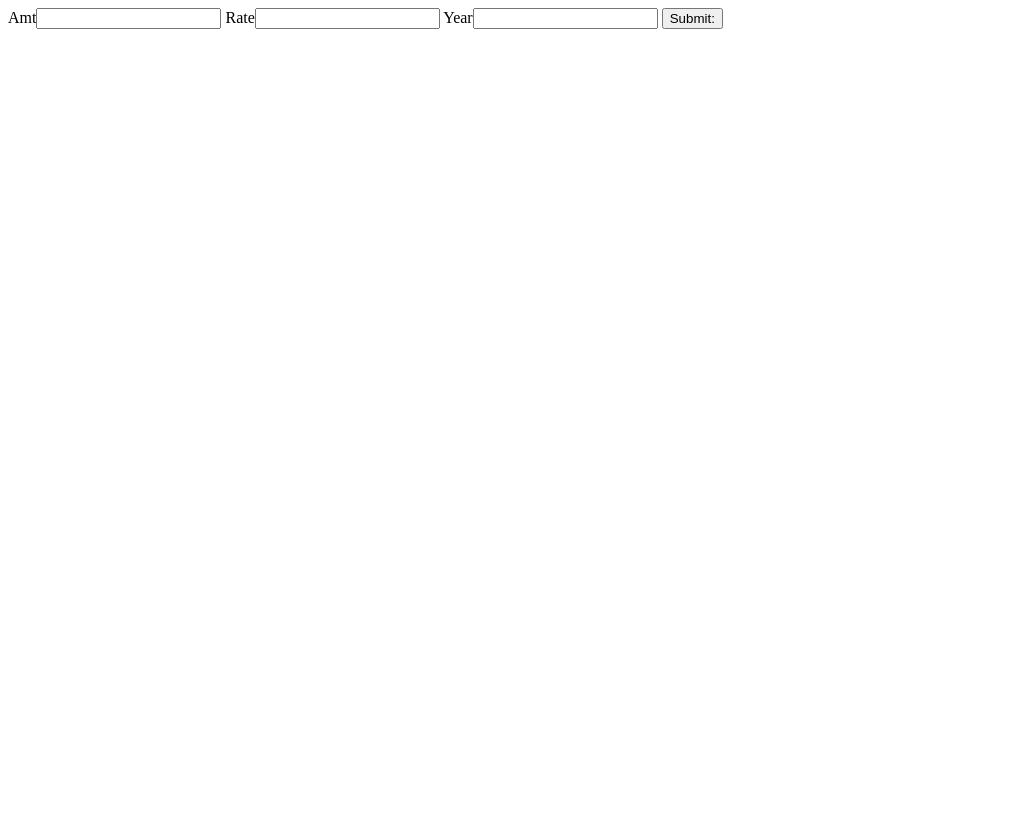
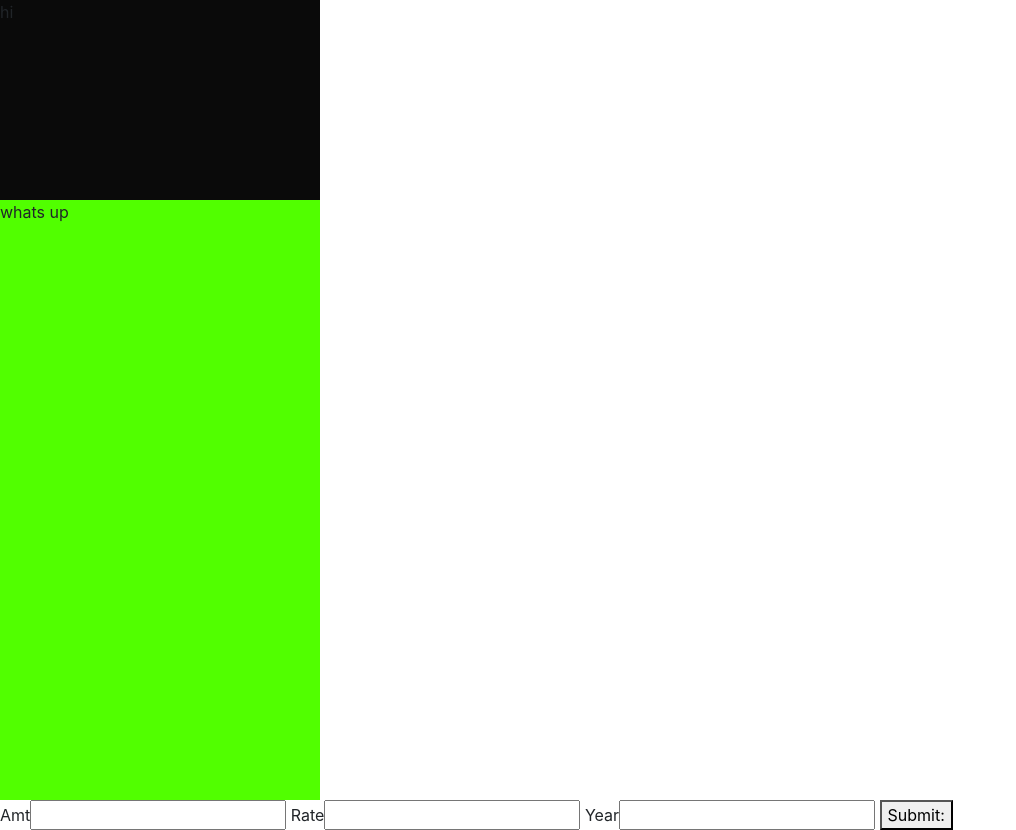
Before and after one commit to havanoor/SmartIndiaHackathon, a Django app: template Bank/templates/loanform.html in a window 1280 px wide. Shown: the whole page, without its empty margins (0-1016 px from the left). Before the commit the page ends 29 px from the top, so only its background shows below. Run offline with Django 3.2, Linux system fonts and the light colour scheme; the template is opened without the code that fills it, so the values that code supplies are empty; some libraries are stand-ins or nearby versions.

Commit message:
Smalll ui changes
Css

```diff
--- /dev/null
+++ b/Bank/static/css/bank.css
@@ -0,0 +1,9 @@
+
+.top{
+    background-color: rgb(10, 10, 10);
+    height:25vh;
+}
+.bottom{
+    background-color: rgb(81, 255, 0);
+    height:75vh;
+}
--- a/Bank/templates/loanform.html
+++ b/Bank/templates/loanform.html
@@ -1,12 +1,29 @@
+{% load static %}
 <!DOCTYPE html>
 <html lang="en">
 <head>
-    <meta charset="UTF-8">
-    <meta name="viewport" content="width=device-width, initial-scale=1.0">
-    <meta http-equiv="X-UA-Compatible" content="ie=edge">
+    <meta charset="utf-8">
+    <meta name="viewport" content="width=device-width, initial-scale=1, shrink-to-fit=no">
     <title>Document</title>
+     <link href="{% static 'css/bank.css' %}" rel="stylesheet" type="text/css" >
+    <link rel="stylesheet" href="https://maxcdn.bootstrapcdn.com/bootstrap/4.3.1/css/bootstrap.min.css">
+    <script src="https://ajax.googleapis.com/ajax/libs/jquery/3.4.1/jquery.min.js"></script>
+    <script src="https://cdnjs.cloudflare.com/ajax/libs/popper.js/1.14.7/umd/popper.min.js"></script>
+    <script src="https://maxcdn.bootstrapcdn.com/bootstrap/4.3.1/js/bootstrap.min.js"></script>
 </head>
 <body>
+    <div class="container-fluid">
+        <div class="row">
+            <div class="col-md-3 side">
+           <div class="row top">
+               hi
+           </div>
+           <div class="row bottom">
+               whats up
+           </div>
+            </div>
+        </div>
+    </div>
     <form method ="POST" action='makeloan/'>
         {% csrf_token %}
     Amt<input type="number" name='amt'>
@@ -15,5 +32,6 @@ Year<input type ="number" name ='year'>
 
         <button type="submit">Submit:</button>
     </form>
+
 </body>
 </html>
--- a/farmers/templates/loginSIH.html
+++ b/farmers/templates/loginSIH.html
@@ -30,5 +30,6 @@
    	</form>
    </div>
 
+
 </body>
 </html>
```
Also changed, not shown: db.sqlite3. Lines whose indentation alone changed are shown as unchanged.
